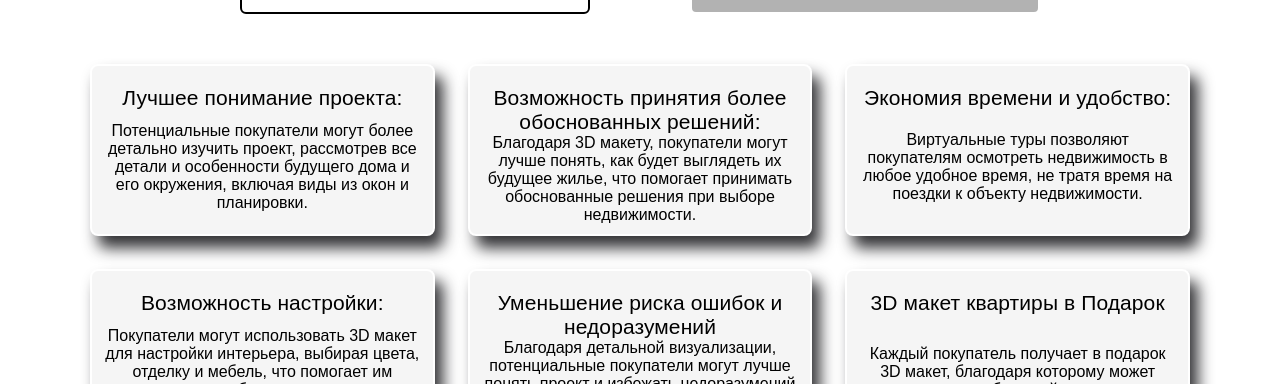
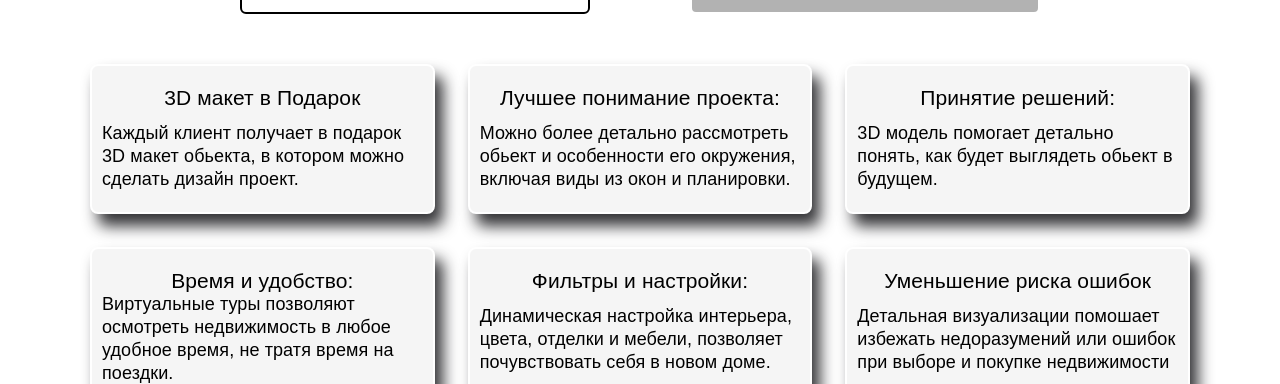
Before and after one commit to webdotG/3D_SPB, a React (Vite) app: page / in a window 1280 px wide. Both pictures are taken after a click on the button "ДЛЯ ВАШИХ КЛИЕНТОВ". Shown: the part 6026-6410 px from the top of the page. Built offline with nearby package versions, Linux system fonts and the light colour scheme.

Commit message:
advantagies client text

```diff
--- a/src/components/main/advantagesClient/advantages.module.scss
+++ b/src/components/main/advantagesClient/advantages.module.scss
@@ -89,8 +89,11 @@
 
   p {
     margin-bottom: auto;
-    font-size: 16px;
+    font-size: 18px;
+    line-height: 23px;
+    letter-spacing: 0.1px;
     color: black;
     align-self: end;
+    text-align: left;
   }
 }
--- a/src/components/main/advantagesClient/advantagesClient.tsx
+++ b/src/components/main/advantagesClient/advantagesClient.tsx
@@ -49,13 +49,11 @@ export default function AdvantagesClient() {
       <div className={style['buttons-container']}>
         <button onClick={showBusiness}
         className={`${style['button-business']} ${showBusinessAdvantages ? style['button-active'] : ''}`}
-          // className={style['button-business']}
         >
           Для вашего бизнеса
         </button>
         <button onClick={showClients}
         className={`${style['button-clients']} ${showClientAdvantages ? style['button-active'] : ''}`}
-          // className={style['button-clients']}
         >
           Для ваших клиентов
         </button>
@@ -63,55 +61,54 @@ export default function AdvantagesClient() {
 
       <section
         className={`${style['advantages-clients']} ${showClientAdvantages ? '' : style['display-none']}`}
-      // className={style['advantages-client']}
       >
         <ul className={style['advantages-list']}>
+        <li className={style['advantages-item']}>
+            <h4>
+              3D макет в Подарок
+            </h4>
+            <p>
+              Каждый клиент получает в подарок 3D макет обьекта, в котором можно сделать дизайн проект.
+            </p>
+          </li>
           <li className={style['advantages-item']}>
             <h4>
               Лучшее понимание проекта:
             </h4>
             <p>
-              Потенциальные покупатели могут более детально изучить проект, рассмотрев все детали и особенности будущего дома и его окружения, включая виды из окон и планировки.
+              Можно более детально рассмотреть обьект и особенности его окружения, включая виды из окон и планировки.
             </p>
           </li>
           <li className={style['advantages-item']}>
             <h4>
-              Возможность принятия более обоснованных решений:
+              Принятие решений:
             </h4>
             <p>
-              Благодаря 3D макету, покупатели могут лучше понять, как будет выглядеть их будущее жилье, что помогает принимать обоснованные решения при выборе недвижимости.
+              3D модель помогает детально понять, как будет выглядеть обьект в будущем.
             </p>
           </li>
           <li className={style['advantages-item']}>
             <h4>
-              Экономия времени и удобство:
+              Время и удобство:
             </h4>
             <p>
-              Виртуальные туры позволяют покупателям осмотреть недвижимость в любое удобное время, не тратя время на поездки к объекту недвижимости.
+              Виртуальные туры позволяют осмотреть недвижимость в любое удобное время, не тратя время на поездки.
             </p>
           </li>
           <li className={style['advantages-item']}>
             <h4>
-              Возможность настройки:
+              Фильтры и  настройки:
             </h4>
             <p>
-              Покупатели могут использовать 3D макет для настройки интерьера, выбирая цвета, отделку и мебель, что помогает им представить себя живущими в новом доме.
+              Динамическая настройка интерьера, цвета, отделки и мебели, позволяет почувствовать себя в новом доме.
             </p>
           </li>
           <li className={style['advantages-item']}>
             <h4>
-              Уменьшение риска ошибок и недоразумений
+              Уменьшение риска ошибок
             </h4>
             <p>
-              Благодаря детальной визуализации, потенциальные покупатели могут лучше понять проект и избежать недоразумений или ошибок при выборе и покупке недвижимости
-            </p>
-          </li>
-          <li className={style['advantages-item']}>
-            <h4>
-              3D макет квартиры в Подарок
-            </h4>
-            <p>
-              Каждый покупатель получает в подарок 3D макет, благодаря которому может сделать себе дизайн проект.
+              Детальная визуализации помошает избежать недоразумений или ошибок при выборе и покупке недвижимости
             </p>
           </li>
         </ul>
@@ -119,7 +116,6 @@ export default function AdvantagesClient() {
 
       <section
         className={`${style['advantages-business']} ${showBusinessAdvantages ? '' : style['display-none']}`}
-      // className={style['advantages-busines']}
       >
         <ul className={style['advantages-list']}>
           <li className={style['advantages-item']}>
--- a/src/components/main/technology/technologyCard.tsx
+++ b/src/components/main/technology/technologyCard.tsx
@@ -42,7 +42,7 @@ const TechnologyCard: React.FC<TechnologyCardProps> = ({
   return (
     <div ref={container} className={styles.cardContainer}>
       <motion.div
-        style={{ backgroundColor: color, scale, top: `calc(16px + ${i * 0}px)` }}
+        style={{ backgroundColor: color, scale, top: `calc(21px + ${i * 0}px)` }}
         className={styles.card}
       >
         <h2>{title}</h2>
```
